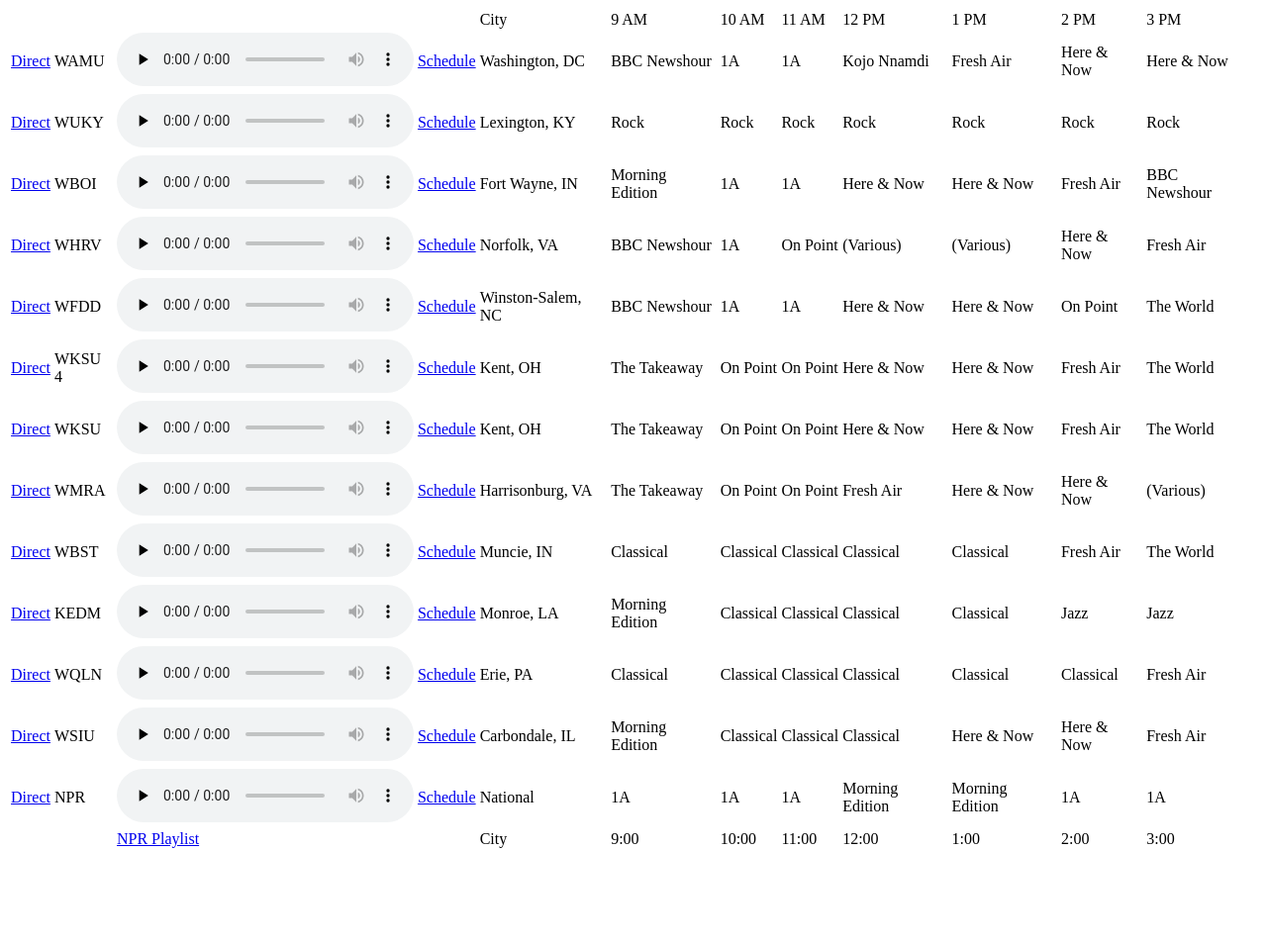
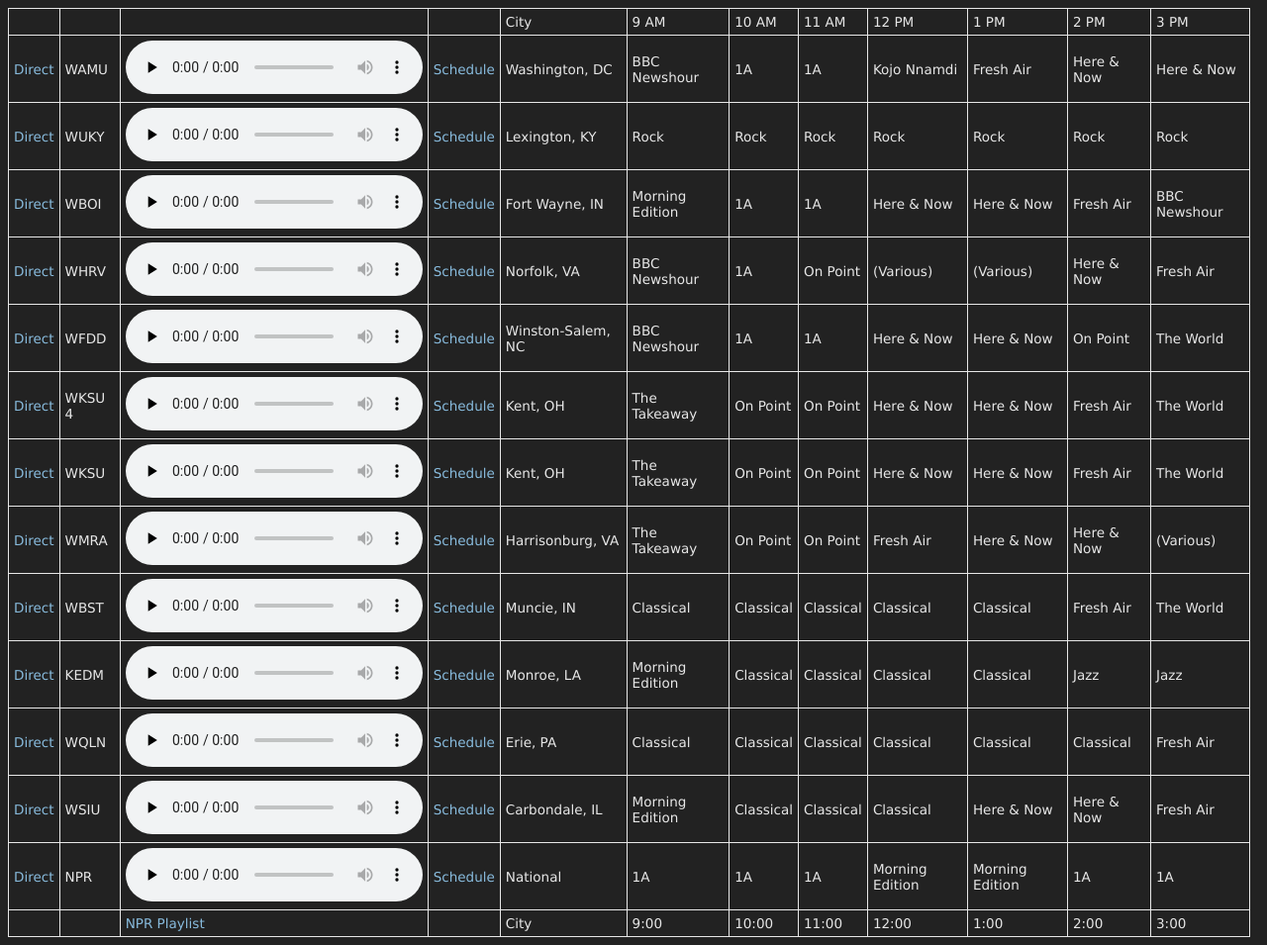
Before and after one commit to danburd/danburd.github.io, a Jekyll site: the page npr.html, which Jekyll copies as it is, in a window 1280 px wide. Shown: the whole page at 99% size. Built offline with Jekyll 4.4.1, drawn with Linux system fonts in a browser that asks for light colours; before the commit the page ends 900 px from its top, so only the background shows below that.

Commit message:
Update npr.html

```diff
--- a/npr.html
+++ b/npr.html
@@ -2,8 +2,8 @@
 <html>
 <head>
   <title>NPR Stations</title>
-  <link rel="stylesheet" type="text/css" href="https://danburd.github.io/default.css">
-  <link rel="shortcut icon" href="https://danburd.github.io/audiofavicon.ico" type="image/x-icon">
+  <link rel="stylesheet" type="text/css" href="https://danburd.github.io/css/default.css">
+  <link rel="shortcut icon" href="https://danburd.github.io/ico/favicon.ico" type="image/x-icon">
   <style>
     table, th, td {
       margin: 0 auto;
```
